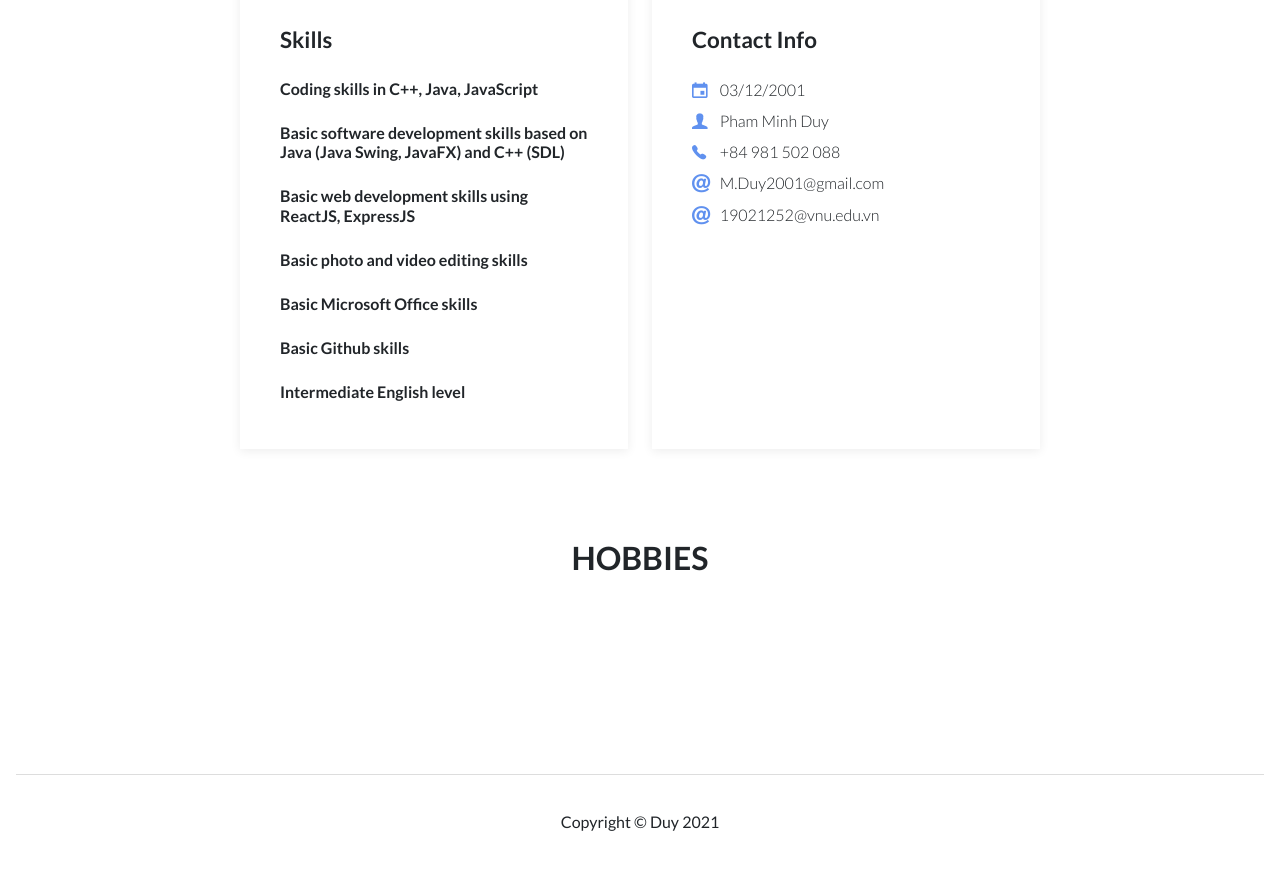
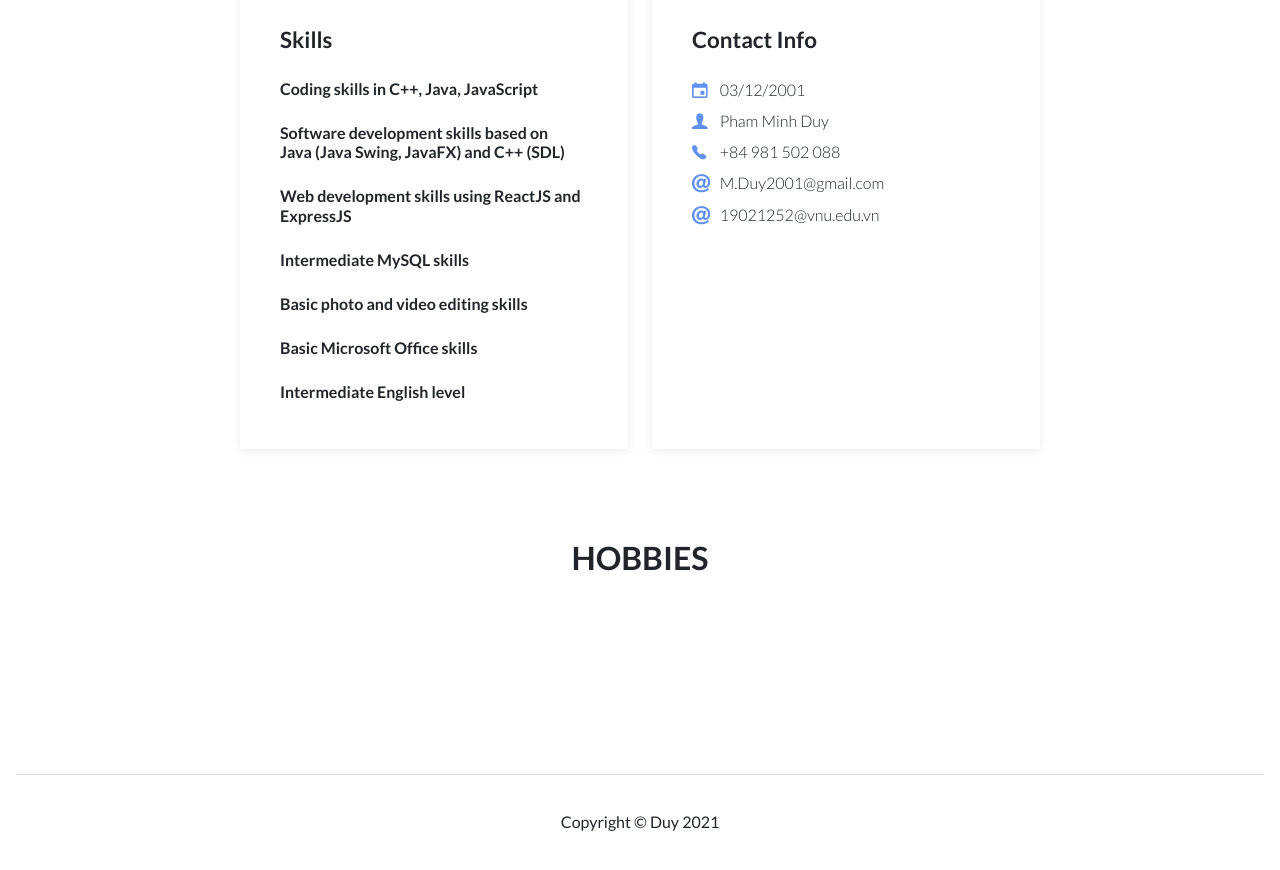
Before and after one commit to duypham312/cv, a React (Create React App) app: page / in a window 1280 px wide. Shown: the part 1080-1950 px from the top of the page. Built offline with nearby package versions, Linux system fonts and the light colour scheme.

Commit message:
Optimized

```diff
--- a/src/components/CV.js
+++ b/src/components/CV.js
@@ -48,11 +48,11 @@ class CV extends Component {
                                         <div className="skills portfolio-info-card">
                                             <h2>Skills</h2>
                                             <h3>Coding skills in C++, Java, JavaScript</h3>
-                                            <h3><strong>Basic software development skills based on Java</strong>&nbsp;(Java Swing, JavaFX)<strong>&nbsp;and C++ (SDL)</strong></h3>
-                                            <h3><strong>Basic web development skills using ReactJS, ExpressJS</strong></h3>
+                                            <h3><strong>Software development skills based on Java</strong>&nbsp;(Java Swing, JavaFX)<strong>&nbsp;and C++ (SDL)</strong></h3>
+                                            <h3><strong>Web development skills using ReactJS and ExpressJS</strong></h3>
+                                            <h3><strong>Intermediate MySQL skills</strong></h3>
                                             <h3><strong>Basic photo and video editing skills</strong></h3>
                                             <h3>Basic Microsoft Office skills</h3>
-                                            <h3>Basic Github skills</h3>
                                             <h3><strong>Intermediate English level</strong></h3>
                                         </div>
                                     </div>
```
